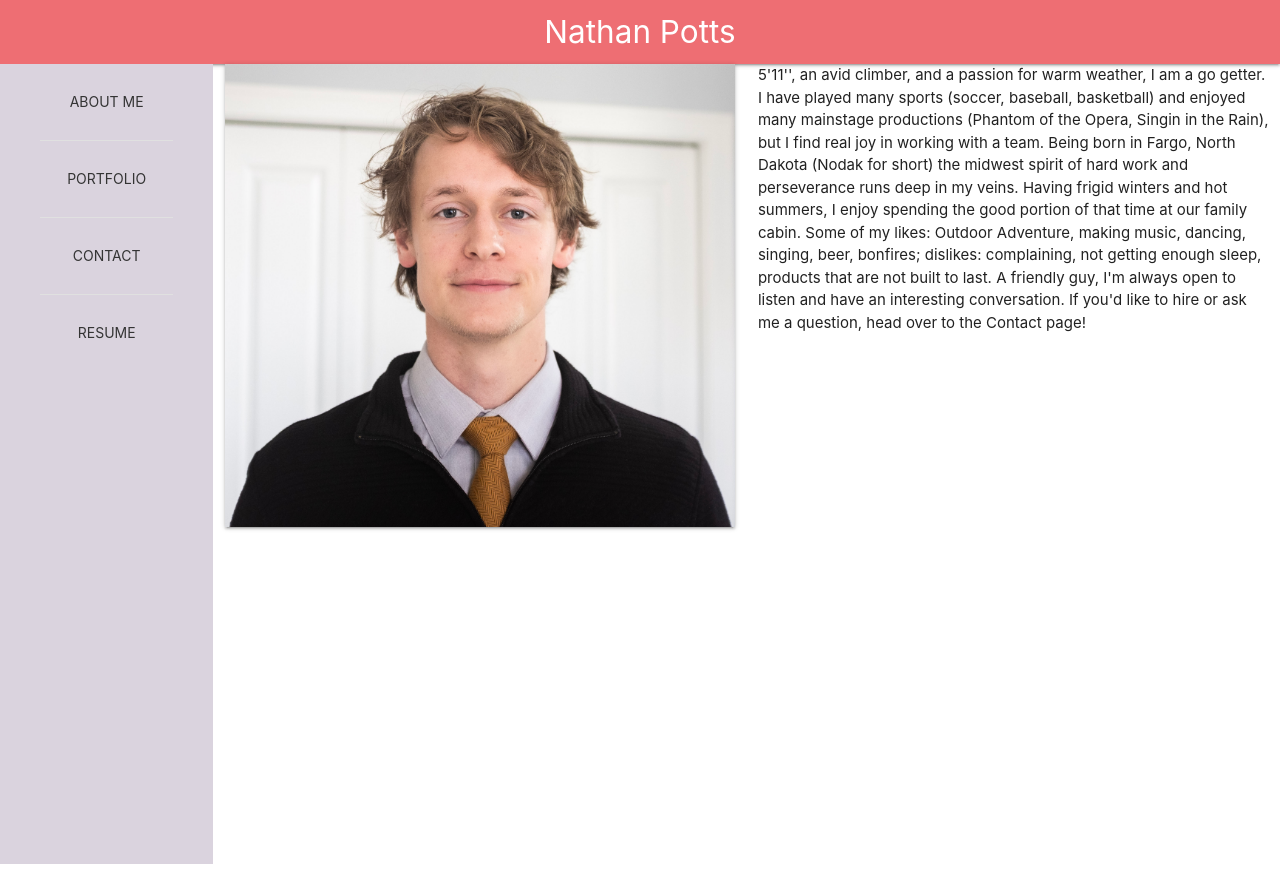
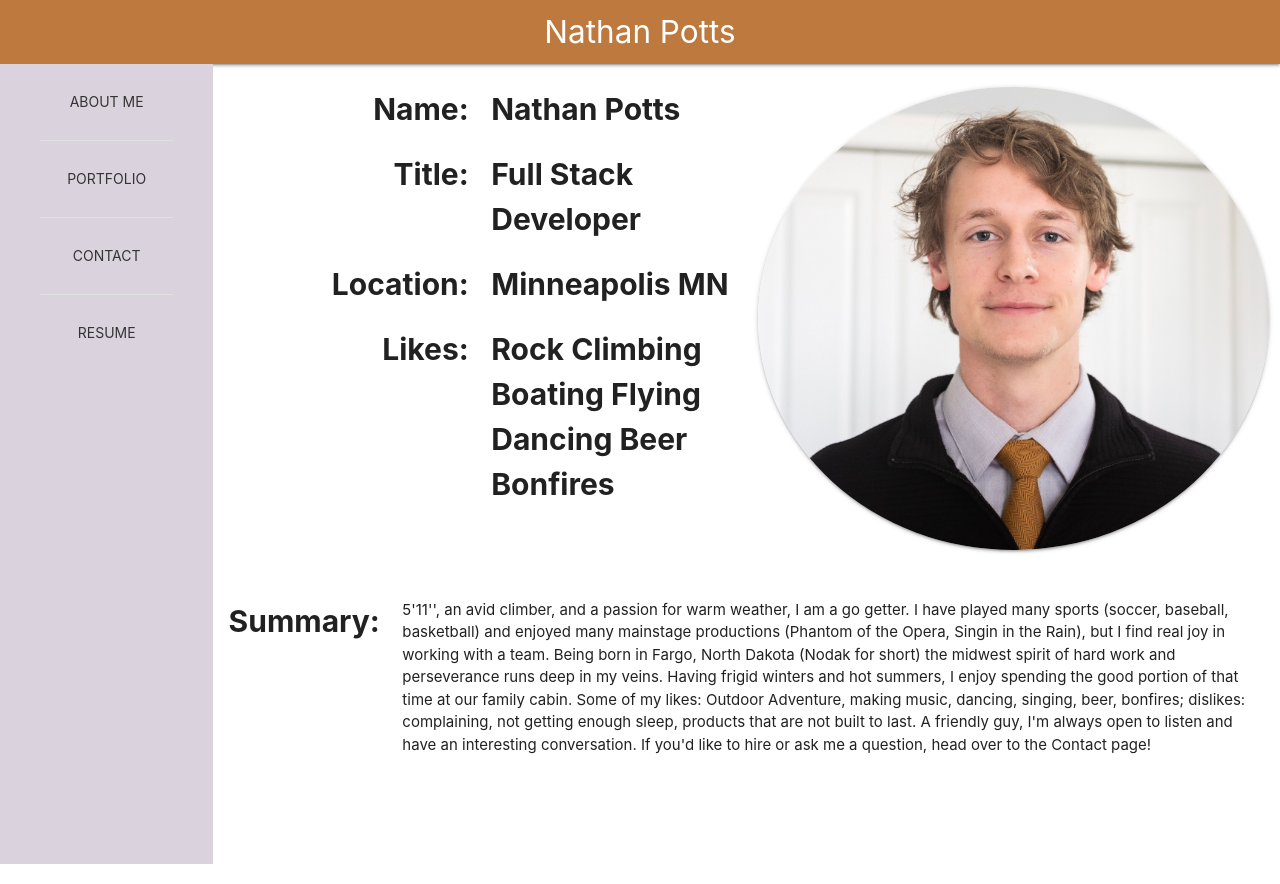
Before and after one commit to nathan-potts41/my-profile, a React (Create React App) app: page /about in a window 1280 px wide. Built offline with nearby package versions, Linux system fonts and the light colour scheme.

Commit message:
rough about us page

```diff
--- a/src/App.css
+++ b/src/App.css
@@ -16,3 +16,21 @@
   height: 100vh;
   padding: 0px;
 }
+
+.header {
+  font-size: 2em;
+  font-weight: bold;
+}
+
+.primary-color {
+  color: black;
+}
+
+.trim-color {
+  background-color: rgba(189, 121, 62, 1);
+
+}
+
+.tertiary-color {
+
+}
--- a/src/components/Nav/index.js
+++ b/src/components/Nav/index.js
@@ -5,7 +5,7 @@ function Nav() {
     return (
         <header>
             {/* <Time /> clock needs to update dynamically but not repaint the whole page */}
-            <nav className="nav-wrapper">
+            <nav className="nav-wrapper trim-color">
                 <a href="#" className="brand-logo center">Nathan Potts</a>
             </nav>
             {/* needs to display the time
--- a/src/pages/About.js
+++ b/src/pages/About.js
@@ -6,11 +6,53 @@ const About = () => {
     return (
         <div className="col s12 m10 l10 container-fluid">
             {/* <Time /> */}
+            <br></br>
             <div className="row">
+
                 <div className="col s12 m6">
-                    <img className="responsive-img z-depth-1" src={HeadShot} alt="Headshot of Nathan" />
+                    <div className="row">
+                        <div className="col m6 right-align header">
+                            Name:
+                        </div>
+                        <div className="col m6 header">
+                            Nathan Potts
+                        </div>
+                    </div>
+                    <div className="row">
+                        <div className="col m6 right-align header">
+                            Title:
+                        </div>
+                        <div className="col m6 header">
+                            Full Stack Developer
+                        </div>
+                    </div>
+                    <div className="row">
+                        <div className="col m6 right-align header">
+                            Location:
+                        </div>
+                        <div className="col m6 header">
+                            Minneapolis MN
+                        </div>
+                    </div>
+                    <div className="row">
+                        <div className="col m6 right-align header">
+                            Likes:
+                        </div>
+                        <div className="col m6 header">
+                            Rock Climbing Boating Flying Dancing Beer Bonfires
+                        </div>
+                    </div>
                 </div>
                 <div className="col s12 m6">
+                    <img className="responsive-img z-depth-1 circle" src={HeadShot} alt="Headshot of Nathan" />
+                </div>
+            </div>
+            <br></br>
+            <div className="row">
+                <div className="col m2 right-align header">
+                    Summary:
+                </div>
+                <div className="col m10">
                     5'11'', an avid climber, and a passion for warm weather, I am a go getter. I have played many sports (soccer, baseball, basketball) and enjoyed many mainstage productions (Phantom of the Opera, Singin in the Rain),
                     but I find real joy in working with a team. Being born in Fargo, North Dakota (Nodak for short) the midwest spirit of hard work and perseverance runs deep in my veins. Having frigid winters and hot summers, I enjoy
                     spending the good portion of that time at our family cabin. Some of my likes: Outdoor Adventure, making music, dancing, singing, beer, bonfires; dislikes: complaining, not getting enough sleep, products that are not built to last.
```
